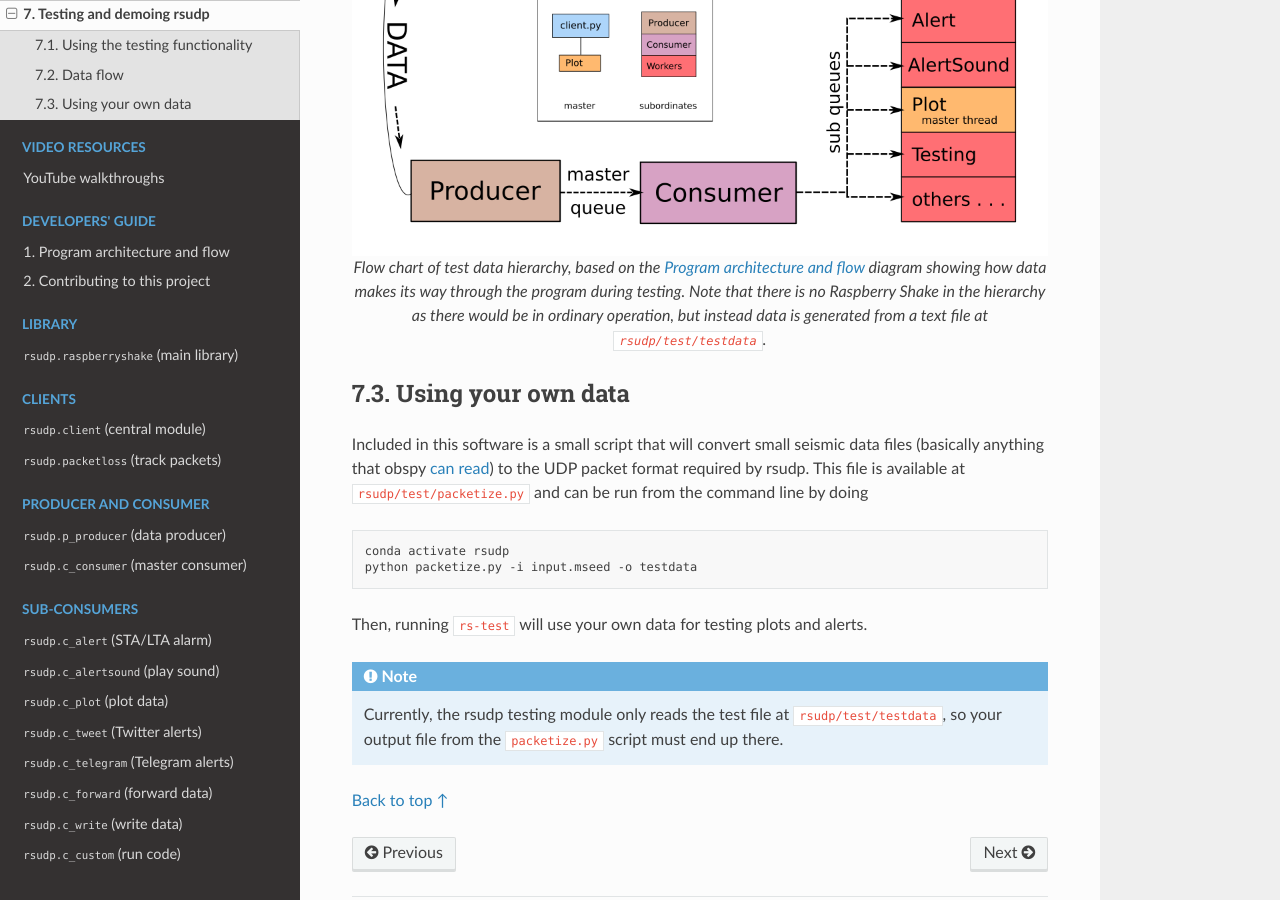
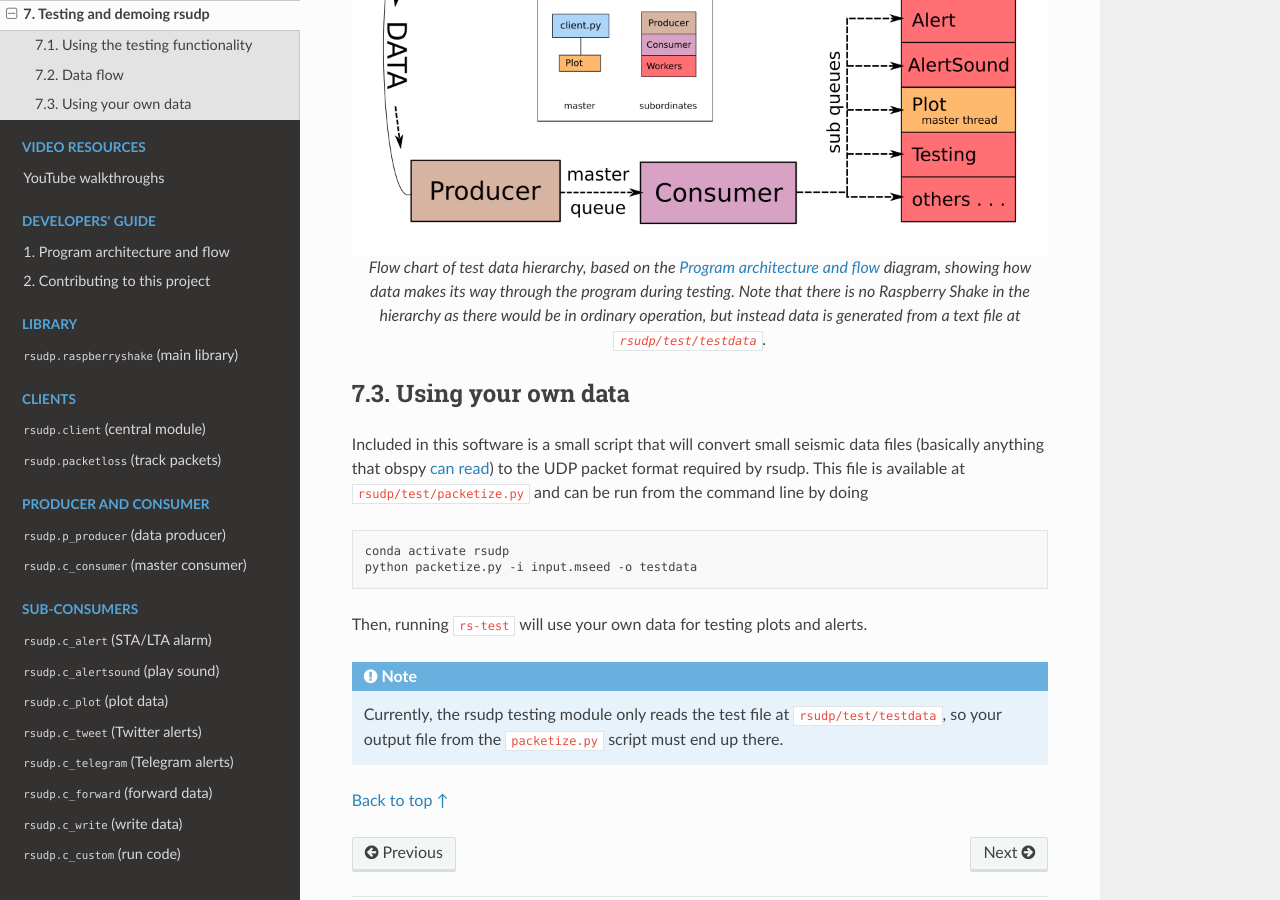
Before and after one commit to raspishake/rsudp, a Sphinx documentation site: the page built from docs/testing.rst, in a window 1280 px wide and 900 px high, scrolled down 1370 px. Built offline with Sphinx 7.4.7 and the Read the Docs theme 2.0.0, drawn with Linux system fonts in a browser that asks for light colours; the version number is read from the project's files by our own code.

```diff
--- a/docs/testing.rst
+++ b/docs/testing.rst
@@ -71,7 +71,7 @@ of the architecture continues as normal.
     :align:   center
 
     Flow chart of test data hierarchy,
-    based on the :ref:`flow` diagram showing how data
+    based on the :ref:`flow` diagram, showing how data
     makes its way through the program during testing.
     Note that there is no Raspberry Shake in the hierarchy
     as there would be in ordinary operation, but instead
```
